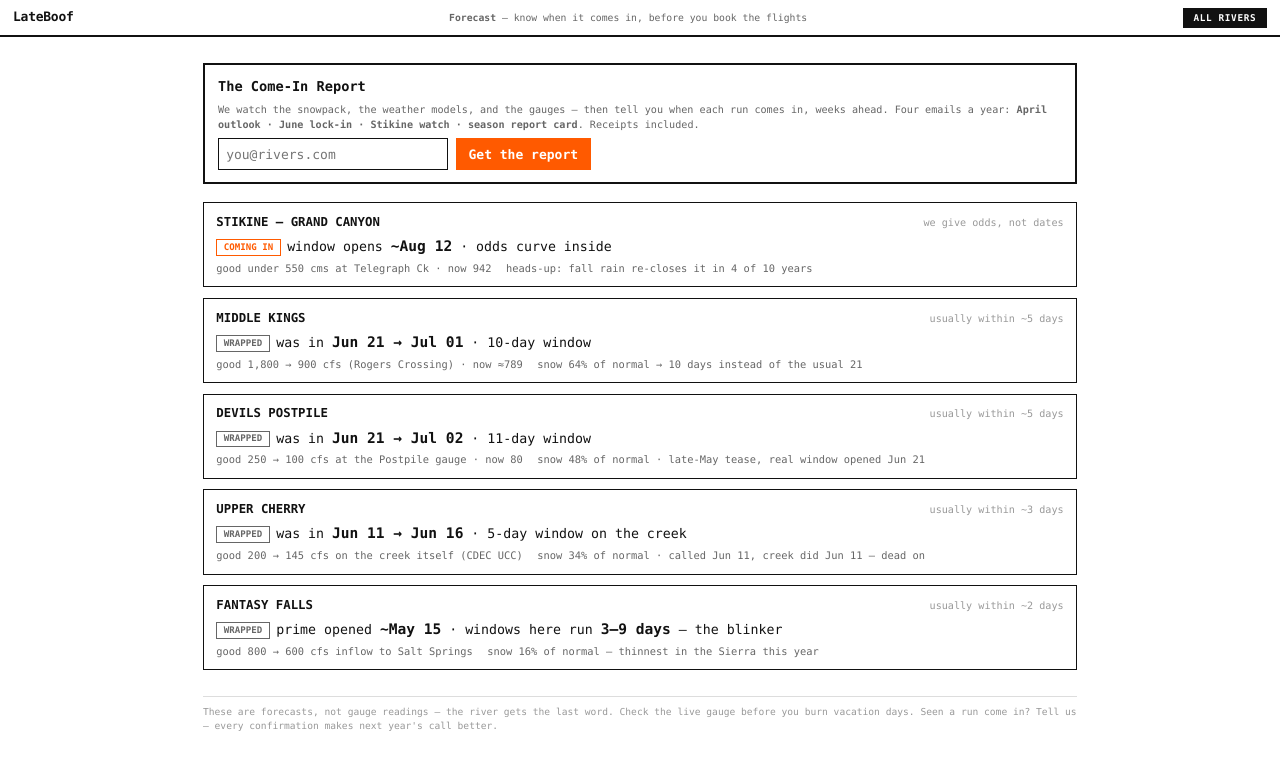
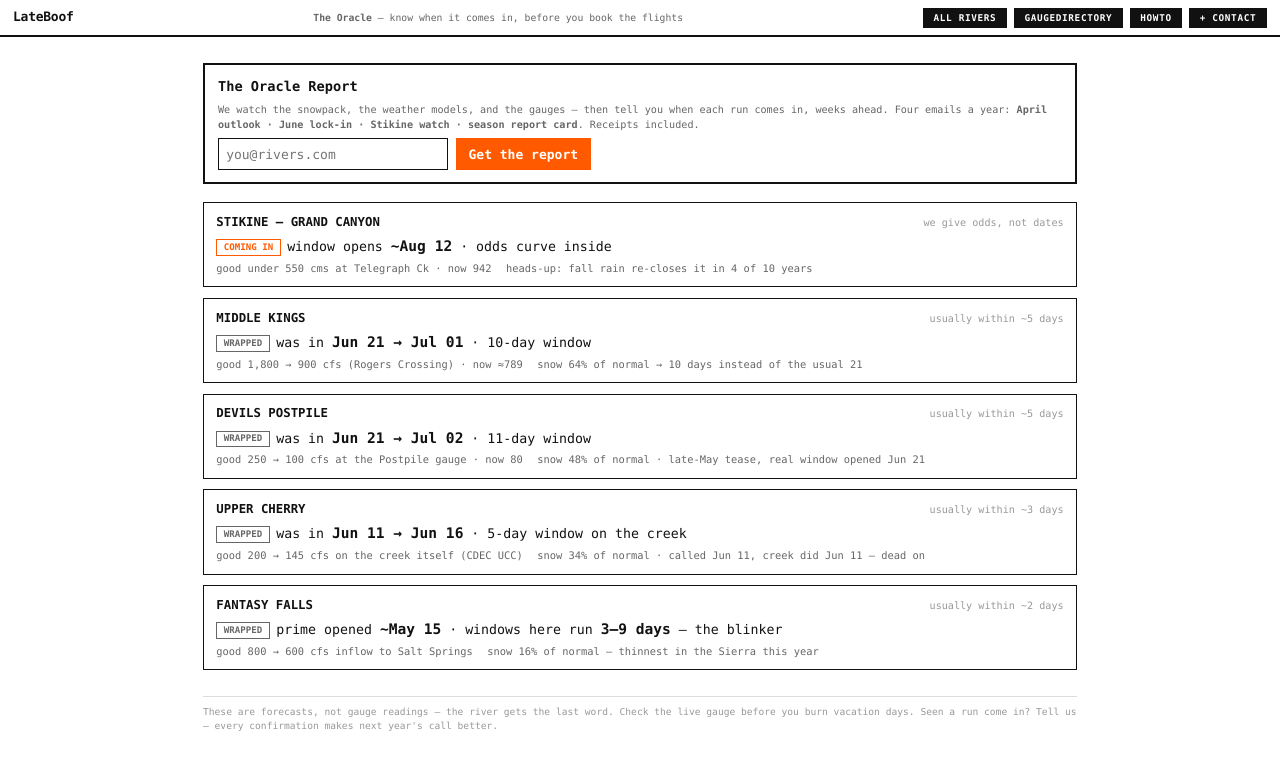
Before and after one commit to owenriverk/flow, a website: page web/forecast.html in a window 1280 px wide. Drawn offline with Linux system fonts and the light colour scheme.

Commit message:
Oracle pages: site navbar with GaugeDirectory + The Oracle Report landing
Co-Authored-By: Claude Fable 5 <noreply@anthropic.com>
Claude-Session: https://claude.ai/code/session_014fWJA5EAESKJdKbGdcXY7m

```diff
--- a/web/forecast.html
+++ b/web/forecast.html
@@ -1,4 +1,4 @@
-<!DOCTYPE html><html lang="en"><head><meta charset="UTF-8"><meta name="viewport" content="width=device-width, initial-scale=1"><title>LateBoof — Forecast</title><link rel="stylesheet" href="style.css"><style>
+<!DOCTYPE html><html lang="en"><head><meta charset="UTF-8"><meta name="viewport" content="width=device-width, initial-scale=1"><title>LateBoof — The Oracle Report</title><link rel="stylesheet" href="style.css"><style>
 .wrap { max-width: 900px; margin: 0 auto; padding: 1rem; }
 .signup { border: 2px solid var(--border); padding: .9rem 1rem; margin: 1rem 0 1.4rem; }
 .signup-row { display:flex; gap:.6rem; flex-wrap:wrap; align-items:center; }
@@ -63,12 +63,17 @@ table.rc th { position: static; background: none; z-index: auto; }
 .mockstamp { background:#fff3e8; border:1px dashed #ff5a00; color:#8a3c00;
   font-size:.75rem; padding:.35rem .6rem; margin:.8rem 0 0; }
 </style></head><body><header class="site-header">
-  <span class="brand">LateBoof</span>
-  <span class="header-sub"><strong>Forecast</strong> — know when it comes in, before you book the flights</span>
-  <span class="header-actions"><a class="help-btn" href="forecast.html">ALL RIVERS</a></span>
+  <a class="brand" href="/" style="text-decoration:none">LateBoof</a>
+  <span class="header-sub"><strong>The Oracle</strong> — know when it comes in, before you book the flights</span>
+  <span class="header-actions">
+    <a class="help-btn" href="forecast.html">ALL RIVERS</a>
+    <a class="help-btn" href="gauges.html">GaugeDirectory</a>
+    <a class="help-btn" href="help.html">HowTo</a>
+    <a class="contact-btn" href="/#contact">+ Contact</a>
+  </span>
 </header><div class="wrap">
 <div class="signup">
-  <h1>The Come-In Report</h1>
+  <h1>The Oracle Report</h1>
   <div class="note">We watch the snowpack, the weather models, and the gauges — then tell you
   when each run comes in, weeks ahead. Four emails a year: <strong>April outlook · June lock-in ·
   Stikine watch · season report card</strong>. Receipts included.</div>
```
Also changed, not shown: web/forecast-cherry.html (+8 -3 lines), web/forecast-fantasy.html (+8 -3 lines), web/forecast-kings.html (+8 -3 lines), web/forecast-postpile.html (+8 -3 lines), web/forecast-stikine.html (+8 -3 lines).
